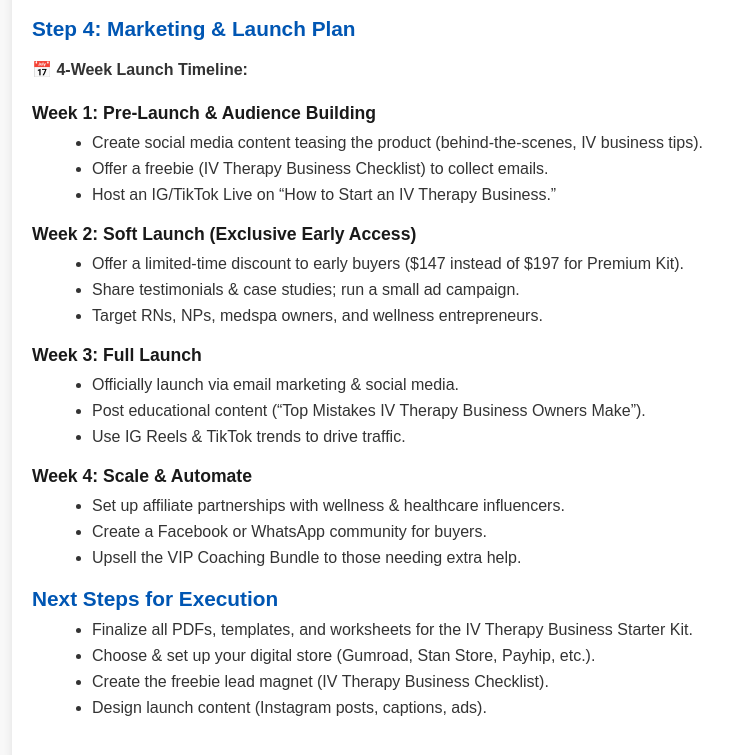
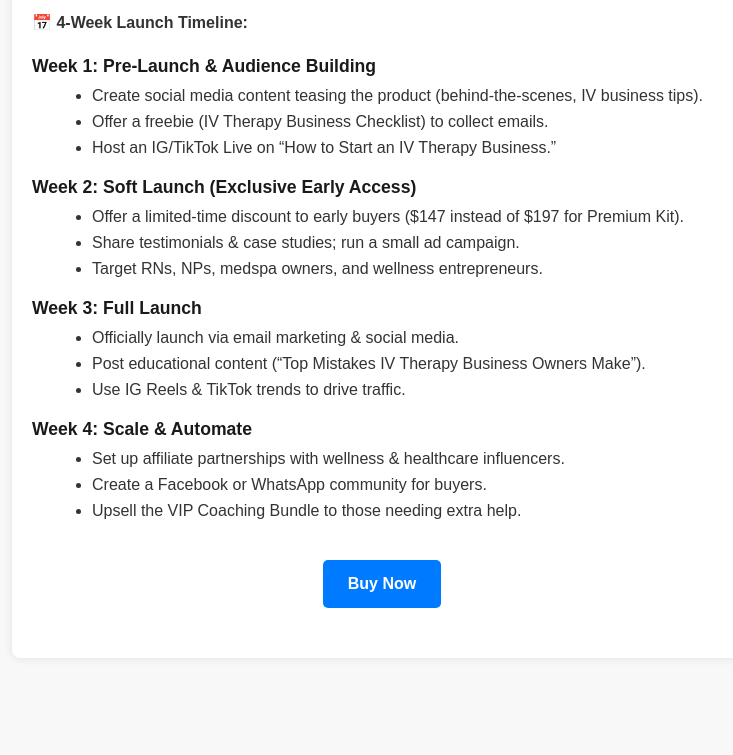
Before and after one commit to judieee06/Novella-Tascoe, a plain HTML site: page IV.html in a window 1280 px wide. Shown: the part 1528-2283 px from the top of the page, without its empty margins (258-991 px from the left). After the commit the page ends 2246 px from the top, so only its background shows below. Drawn offline with Linux system fonts and the light colour scheme.

Commit message:
Update IV.html

```diff
--- a/IV.html
+++ b/IV.html
@@ -20,7 +20,7 @@
       box-shadow: 0 0 10px rgba(0,0,0,0.1);
       padding: 30px 20px;
     }
-    h1, h2, h3, h4 {
+    h1, h2, h3 {
       margin-top: 0;
       text-align: left;
       color: #1a1a1a;
@@ -51,6 +51,21 @@
     }
     li {
       margin-bottom: 8px;
+    }
+    .buy-button {
+      display: inline-block;
+      background: #007BFF;
+      color: #fff;
+      text-decoration: none;
+      padding: 15px 25px;
+      border-radius: 5px;
+      font-weight: bold;
+      text-align: center;
+      transition: background 0.3s;
+      margin: 20px 0;
+    }
+    .buy-button:hover {
+      background: #0056b3;
     }
     /* Responsive for smaller screens */
     @media (max-width: 480px) {
@@ -130,11 +145,8 @@
       <li>Creating membership models for recurring income.</li>
     </ul>
 
-    <!-- Step 2: Pricing Strategy -->
+    <!-- Pricing Strategy -->
     <h2>💰 Pricing Options</h2>
-    <p>
-      Offering multiple price points makes the kit accessible while providing higher-value upsells:
-    </p>
     <ul>
       <li><strong>1️⃣ Basic Kit – $97</strong><br>
         Business setup guide, licensing & compliance checklist, pricing model & startup cost estimator.
@@ -147,7 +159,7 @@
       </li>
     </ul>
 
-    <!-- Step 3: Sales Platform Setup -->
+    <!-- Sales Platform Setup -->
     <h2>Step 3: Sales Platform Setup</h2>
     <ul>
       <li><strong>Gumroad</strong> – Simple & great for digital products.</li>
@@ -156,7 +168,7 @@
       <li><strong>Payhip</strong> – Great for digital products and passive income.</li>
     </ul>
 
-    <!-- Step 4: Marketing & Launch Plan -->
+    <!-- Marketing & Launch Plan -->
     <h2>Step 4: Marketing & Launch Plan</h2>
     <p><strong>📅 4-Week Launch Timeline:</strong></p>
 
@@ -188,14 +200,10 @@
       <li>Upsell the VIP Coaching Bundle to those needing extra help.</li>
     </ul>
 
-    <!-- Next Steps for Execution -->
-    <h2>Next Steps for Execution</h2>
-    <ul>
-      <li>Finalize all PDFs, templates, and worksheets for the IV Therapy Business Starter Kit.</li>
-      <li>Choose & set up your digital store (Gumroad, Stan Store, Payhip, etc.).</li>
-      <li>Create the freebie lead magnet (IV Therapy Business Checklist).</li>
-      <li>Design launch content (Instagram posts, captions, ads).</li>
-    </ul>
+    <!-- Buy Now Button -->
+    <div style="text-align: center;">
+      <a href="#" class="buy-button">Buy Now</a>
+    </div>
   </div>
 
 </body>
```
